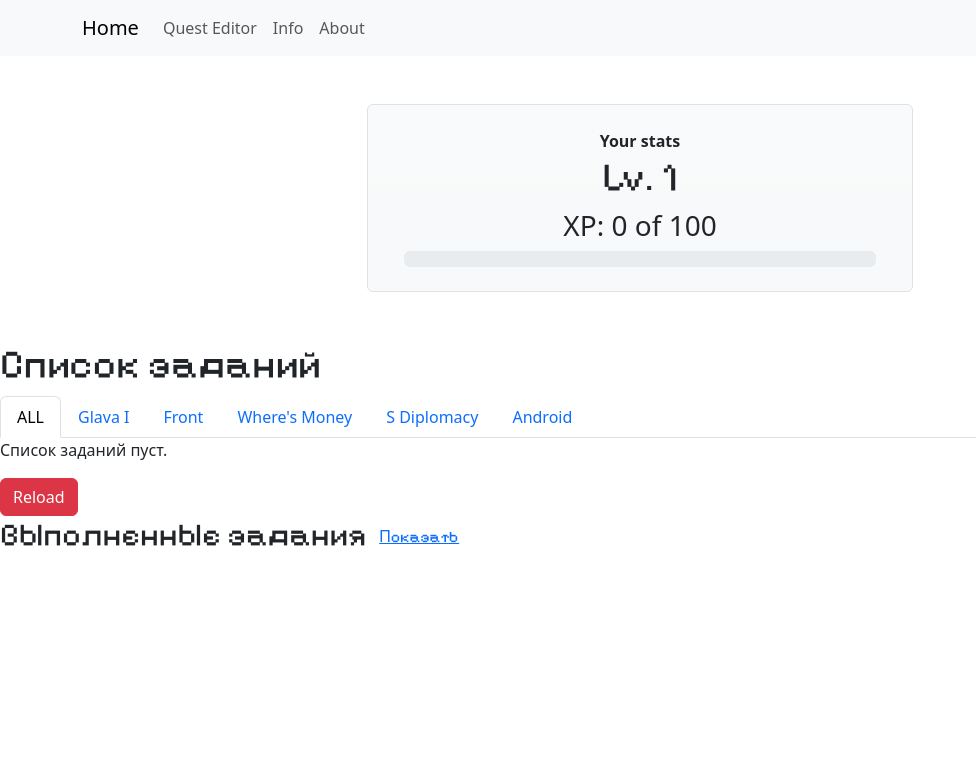
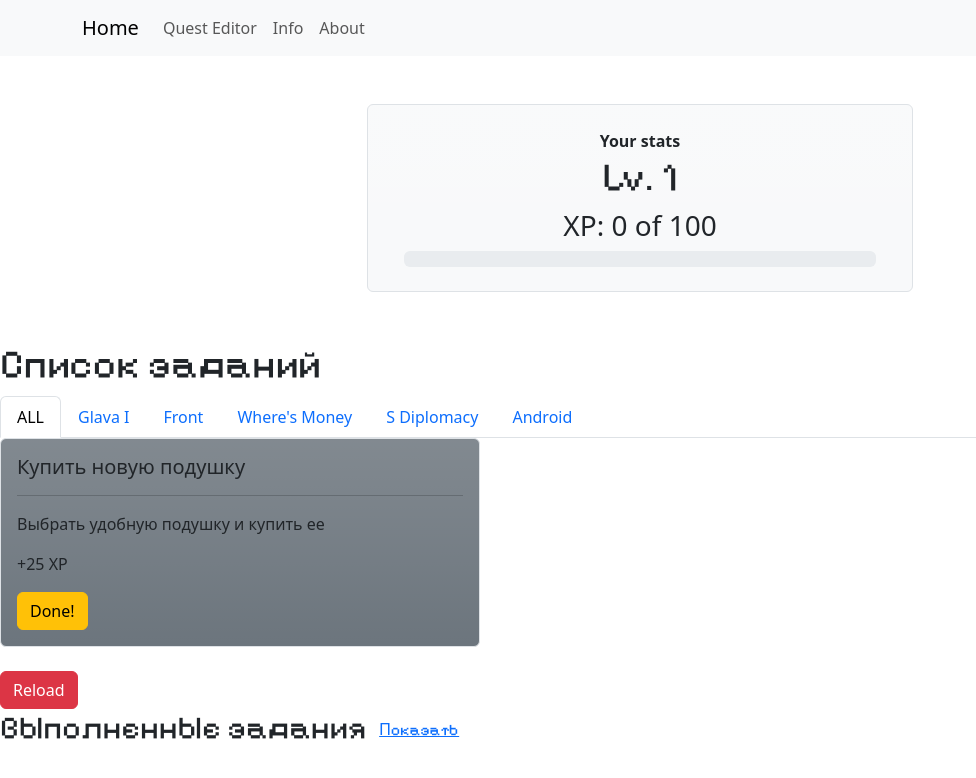
Before and after one commit to logvashgod/progressdoapp, a React (Create React App) app: page / in a window 1280 px wide. Shown: the top 778 px of the page, without its empty margins (0-976 px from the left). Built offline with nearby package versions, Linux system fonts and the light colour scheme.

Commit message:
added new features

```diff
--- a/src/App.js
+++ b/src/App.js
@@ -6,24 +6,33 @@ import NavBar from "./components/UI/NavBar";
 import CompletedQuestList from "./components/CompletedQuestList";
 import Reloader from "./components/Reloader";
 
-// Функция для сохранения данных в локальное хранилище
 function saveToLocalStorage(key, data) {
   localStorage.setItem(key, JSON.stringify(data));
 }
 
-// Функция для загрузки данных из локального хранилища
 function loadFromLocalStorage(key) {
   const data = localStorage.getItem(key);
   return data ? JSON.parse(data) : null;
 }
 
 function App() {
-  // Загрузка данных из локального хранилища при запуске приложения
+  // loading from localstorage
   const initialQuests = loadFromLocalStorage("quests");
   const initialCompletedQuests = loadFromLocalStorage("completedQuests");
   const initialUserStats = loadFromLocalStorage("userStats");
 
-  const [quests, setQuests] = useState(initialQuests || []);
+  const [quests, setQuests] = useState(
+    initialQuests || [
+      {
+        id: Math.floor(Math.random() * 1000),
+        title: "Купить новую подушку",
+        body: "Выбрать удобную подушку и купить ее",
+        expValue: 25,
+        category: "Glava I",
+        completedDate: null,
+      },
+    ]
+  );
 
   const addQuest = () => {
     const newQuest = {};
```
Also changed, not shown: src/states.js (+0 -57 lines), src/components/Timer.jsx (added).
